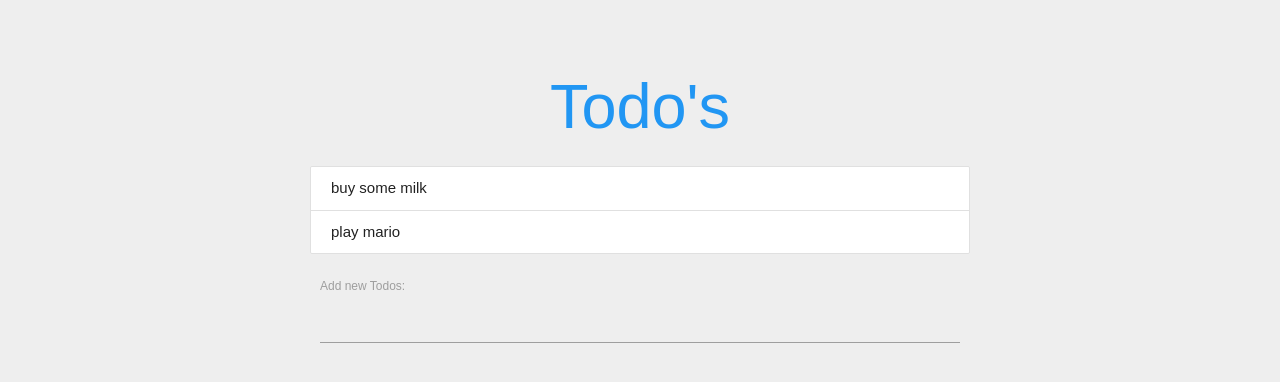
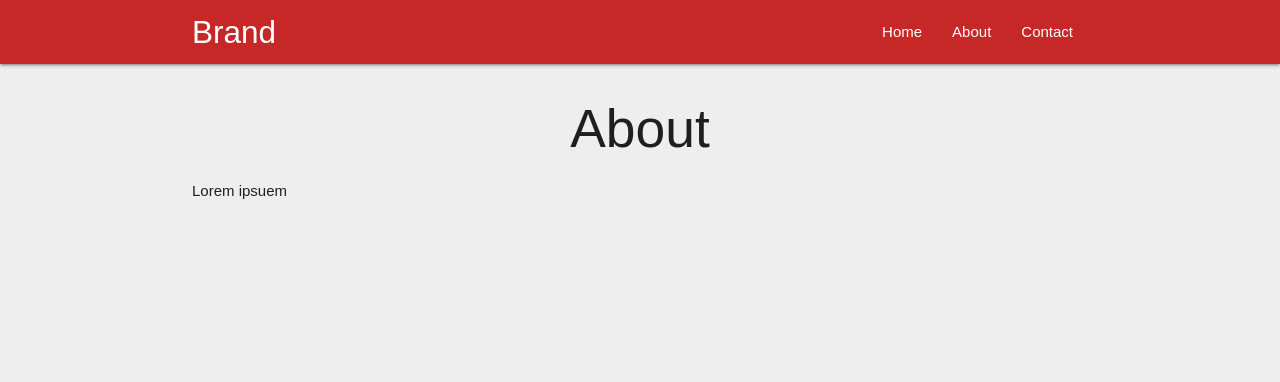
Before and after one commit to mi-dexigner/react-redux-complete, a React (Create React App) app: page /about in a window 1280 px wide. Shown: the top 382 px of the page. Built offline with nearby package versions, Linux system fonts and the light colour scheme.

Commit message:
router link navlink redirect hight of component

```diff
--- a/package.json
+++ b/package.json
@@ -8,6 +8,7 @@
     "@testing-library/user-event": "^7.1.2",
     "react": "^16.12.0",
     "react-dom": "^16.12.0",
+    "react-router-dom": "^5.1.2",
     "react-scripts": "3.3.0"
   },
   "scripts": {
--- a/public/index.html
+++ b/public/index.html
@@ -3,7 +3,10 @@
   <head>
     <meta charset="utf-8" />
     <link rel="icon" href="%PUBLIC_URL%/favicon.ico" />
-    <meta name="viewport" content="width=device-width, initial-scale=1" />
+    <meta
+  name="viewport"
+  content="minimum-scale=1, initial-scale=1, width=device-width"
+/>
     <meta name="theme-color" content="#000000" />
     <meta
       name="description"
--- a/src/App.js
+++ b/src/App.js
@@ -1,38 +1,21 @@
 import React, {Component} from 'react';
-import Todos from './Todos';
-import AddTodo from './AddTodo'
+import Navbar from './components/Navbar';
+import { Route, BrowserRouter } from 'react-router-dom'
+import Home from './components/Home'
+import About from './components/About'
+import Contact from './components/Contact'
+class App extends Component{
 
-class App extends Component{
-state = {
-  todos:[
-    {id:1,content:'buy some milk'},
-    {id:2,content:'play mario'},
-
-  ]
-}
-deleteTodo = (id) => {
-  const todos = this.state.todos.filter(todo => {
-    return todo.id !== id
-  });
-  this.setState({
-    todos
-  });
-}
-
-addTodo = (todo) => {
-  todo.id = Math.random();
-  let todos = [...this.state.todos, todo];
-  this.setState({
-    todos
-  });
-}
 render() {
   return (
-    <div className="todo-app container">
-      <h1 className="center blue-text">Todo's</h1>
-      <Todos todos={this.state.todos} deleteTodo={this.deleteTodo} />
-      <AddTodo addTodo={this.addTodo} />
+    <BrowserRouter>
+    <div className="app">
+      <Navbar/>
+      <Route exact path='/' component={Home}/>
+          <Route path='/about' component={About} />
+          <Route path='/contact' component={Contact} />
     </div>
+    </BrowserRouter>
   );
 }
 }
--- /dev/null
+++ b/src/components/About.js
@@ -0,0 +1,11 @@
+import React from 'react';
+const About = () =>{
+return(
+    <div className="container">
+<h2 className="center">About</h2>
+<p>Lorem ipsuem</p>
+    </div>
+)
+}
+
+export default About;
--- /dev/null
+++ b/src/components/Contact.js
@@ -0,0 +1,13 @@
+import React from 'react';
+import Rainbow from '../hoc/Rainbow'
+const Contact = () =>{
+
+return(
+    <div className="container">
+<h2 className="center">Contact</h2>
+<p>Lorem ipsuem</p>
+    </div>
+)
+}
+
+export default Rainbow(Contact);
--- /dev/null
+++ b/src/components/Home.js
@@ -0,0 +1,11 @@
+import React from 'react';
+const Home = () =>{
+return(
+    <div className="container">
+<h2 className="center">Home</h2>
+<p>Lorem ipsuem</p>
+    </div>
+)
+}
+
+export default Home;
--- /dev/null
+++ b/src/components/Navbar.js
@@ -0,0 +1,24 @@
+import React from 'react';
+import { Link, NavLink,withRouter } from 'react-router-dom';
+
+
+const Navbar = (props) =>{
+/* console.log(props);
+setTimeout(()=>{
+    props.history.push('/about');
+},2000)   */
+return(
+    <nav className="nav-wrapper red darken-3">
+    <div className="container">
+    <Link className="brand-logo" to="/">Brand</Link>
+    <ul className="right">
+    <li><NavLink to="/">Home</NavLink></li>
+    <li><NavLink to="/about">About</NavLink></li>
+    <li><NavLink to="/contact">Contact</NavLink></li>
+</ul>
+    </div>
+    </nav>
+)
+}
+
+export default withRouter(Navbar);
--- /dev/null
+++ b/src/hoc/Rainbow.js
@@ -0,0 +1,17 @@
+import React from 'react'
+
+const Rainbow = (WrappedComponent) => {
+
+  const colours = ['red', 'pink', 'orange', 'blue', 'green', 'yellow'];
+  const randomColour = colours[Math.floor(Math.random() * 6)];
+  const className = randomColour + '-text';
+
+  return (props) => (
+    <div className={className}>
+      <WrappedComponent {...props} />
+    </div>
+  )
+
+}
+
+export default Rainbow
--- a/src/index.css
+++ b/src/index.css
@@ -4,22 +4,3 @@ body {
   font-family: sans-serif;
   background: #eee;
 }
-
-.todo-app{
-  max-width: 700px;
-  margin: 20px auto;
-  padding: 10px 20px 10px;
-}
-
-.collection-item{
-  background: #fff;
-}
-
-.collection-item span:hover{
-  cursor: pointer;
-  text-decoration: line-through;
-}
-
-form{
-  margin: 20px 10px;
-}
```
Also changed, not shown: 2 other files (tests, documents, lock files or other folders).
